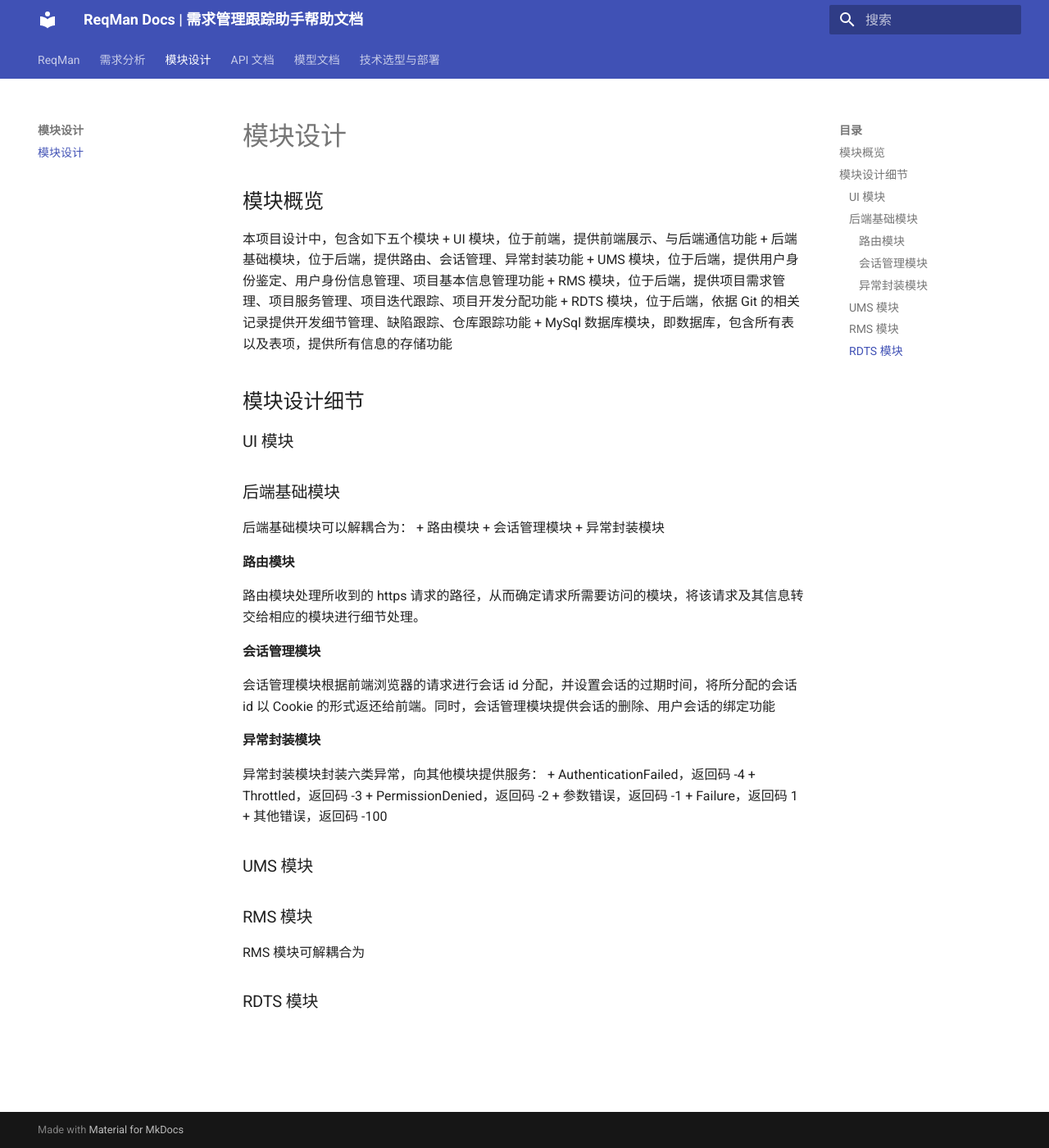
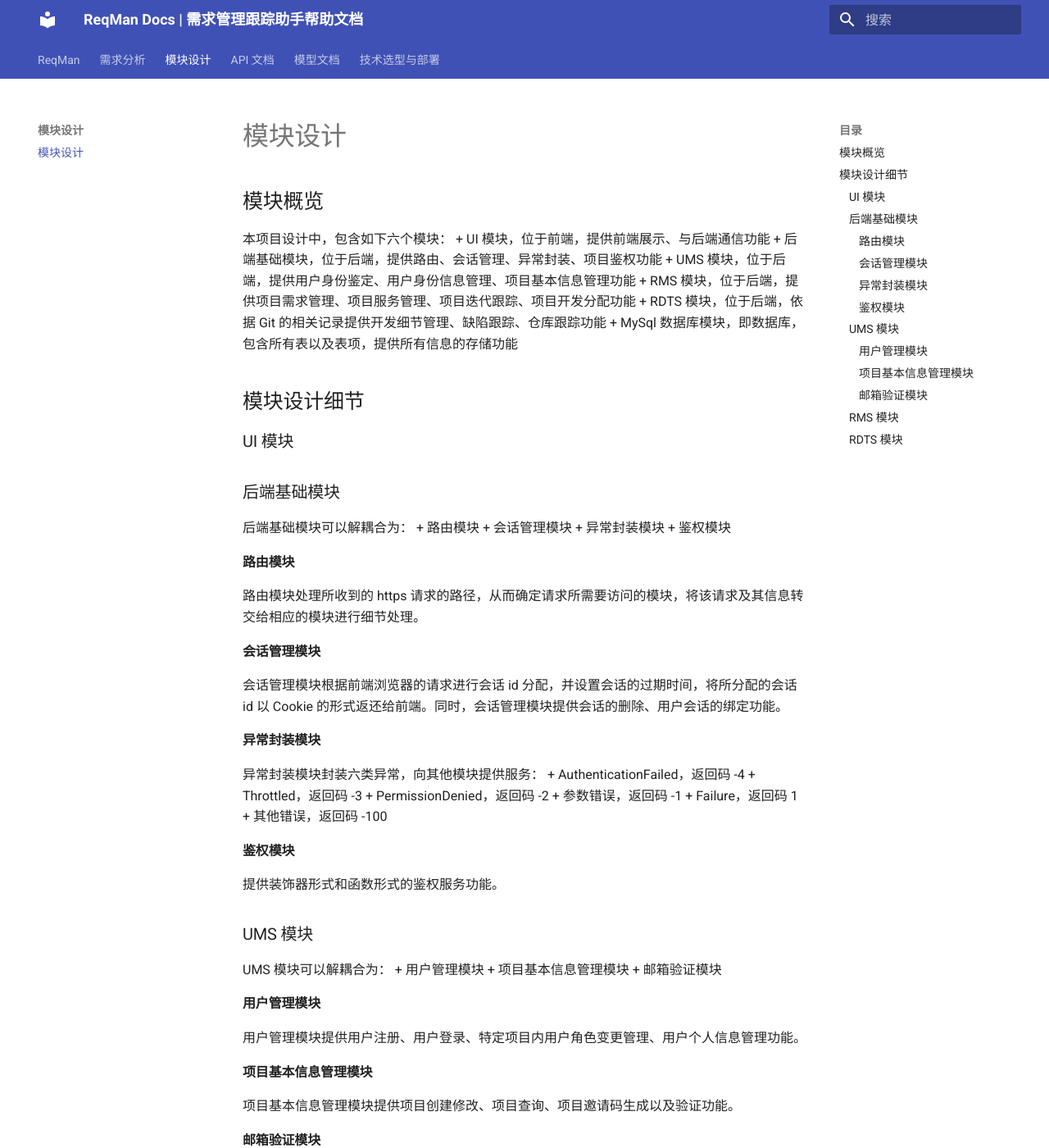
Before and after one commit to c7w/ReqMan-doc, an MkDocs documentation site: the page built from docs/module.md, in a window 1280 px wide and 1400 px high. Shown: the whole window at 82% size. Built offline with MkDocs 1.6.1 and Material for MkDocs 9.7.7, drawn with Linux system fonts in a browser that asks for light colours; some of the changed text lies outside the part shown.

Commit message:
[SR.006.808.I] Finish the docs of modules: ums (#25)

```diff
--- a/docs/module.md
+++ b/docs/module.md
@@ -2,9 +2,9 @@
 
 ## 模块概览
 
-本项目设计中，包含如下五个模块
+本项目设计中，包含如下六个模块：
 + UI 模块，位于前端，提供前端展示、与后端通信功能
-+ 后端基础模块，位于后端，提供路由、会话管理、异常封装功能
++ 后端基础模块，位于后端，提供路由、会话管理、异常封装、项目鉴权功能
 + UMS 模块，位于后端，提供用户身份鉴定、用户身份信息管理、项目基本信息管理功能
 + RMS 模块，位于后端，提供项目需求管理、项目服务管理、项目迭代跟踪、项目开发分配功能
 + RDTS 模块，位于后端，依据 Git 的相关记录提供开发细节管理、缺陷跟踪、仓库跟踪功能
@@ -20,6 +20,7 @@
 + 路由模块
 + 会话管理模块
 + 异常封装模块
++ 鉴权模块
 
 #### 路由模块
 
@@ -27,7 +28,7 @@
 
 #### 会话管理模块
 
-会话管理模块根据前端浏览器的请求进行会话 id 分配，并设置会话的过期时间，将所分配的会话 id 以 Cookie 的形式返还给前端。同时，会话管理模块提供会话的删除、用户会话的绑定功能
+会话管理模块根据前端浏览器的请求进行会话 id 分配，并设置会话的过期时间，将所分配的会话 id 以 Cookie 的形式返还给前端。同时，会话管理模块提供会话的删除、用户会话的绑定功能。
 
 #### 异常封装模块
 
@@ -39,8 +40,29 @@
 + Failure，返回码 1
 + 其他错误，返回码 -100
 
+#### 鉴权模块
+
+提供装饰器形式和函数形式的鉴权服务功能。
+
 
 ### UMS 模块
+
+UMS 模块可以解耦合为：
++ 用户管理模块
++ 项目基本信息管理模块
++ 邮箱验证模块
+
+#### 用户管理模块
+
+用户管理模块提供用户注册、用户登录、特定项目内用户角色变更管理、用户个人信息管理功能。
+
+#### 项目基本信息管理模块
+
+项目基本信息管理模块提供项目创建修改、项目查询、项目邀请码生成以及验证功能。
+
+#### 邮箱验证模块
+
+邮箱验证模块提供用户多邮箱绑定、用户主邮箱验证绑定、用户依据主邮箱更改密码功能。
 
 ### RMS 模块
 
```
